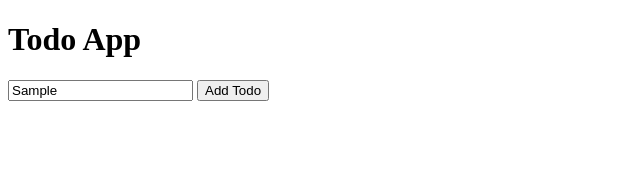
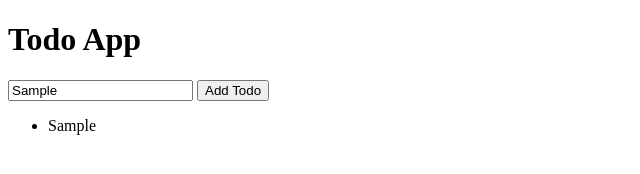
Before and after one commit to coding-bootcamps-eu/todo-app, a plain HTML site: page index.html in a window 1280 px wide. Both pictures are taken after typing "Sample" into the empty fields and a click on the button "Add Todo". Shown: the full height of the page, 0-640 px from the left. Drawn offline with Linux system fonts and the light colour scheme.

Commit message:
add todo to list

```diff
--- a/index.html
+++ b/index.html
@@ -12,6 +12,7 @@
       <input type="text" id="new-todo" />
       <button id="add-todo">Add Todo</button>
     </form>
+    <ul id="todo-list"></ul>
     <script src="script.js"></script>
   </body>
 </html>
--- a/script.js
+++ b/script.js
@@ -3,7 +3,12 @@ console.log("Hello Todo App!");
 function addNewTodo() {
   const newTodoEl = document.querySelector("#new-todo");
   const newTodo = newTodoEl.value;
-  console.log("Your new todo: " + newTodo);
+
+  const newTodoLiEl = document.createElement("li");
+  newTodoLiEl.innerText = newTodo;
+
+  const todoListEl = document.querySelector("#todo-list");
+  todoListEl.appendChild(newTodoLiEl);
 }
 
 const addTodoBtn = document.querySelector("#add-todo");
```
